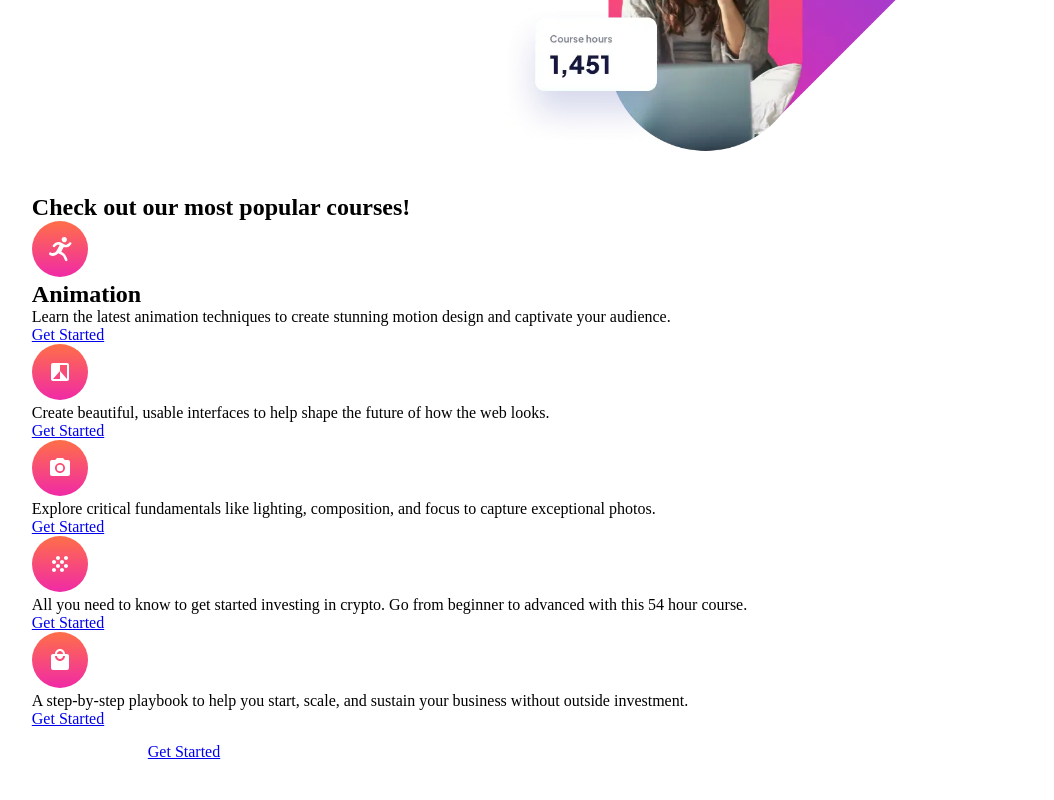
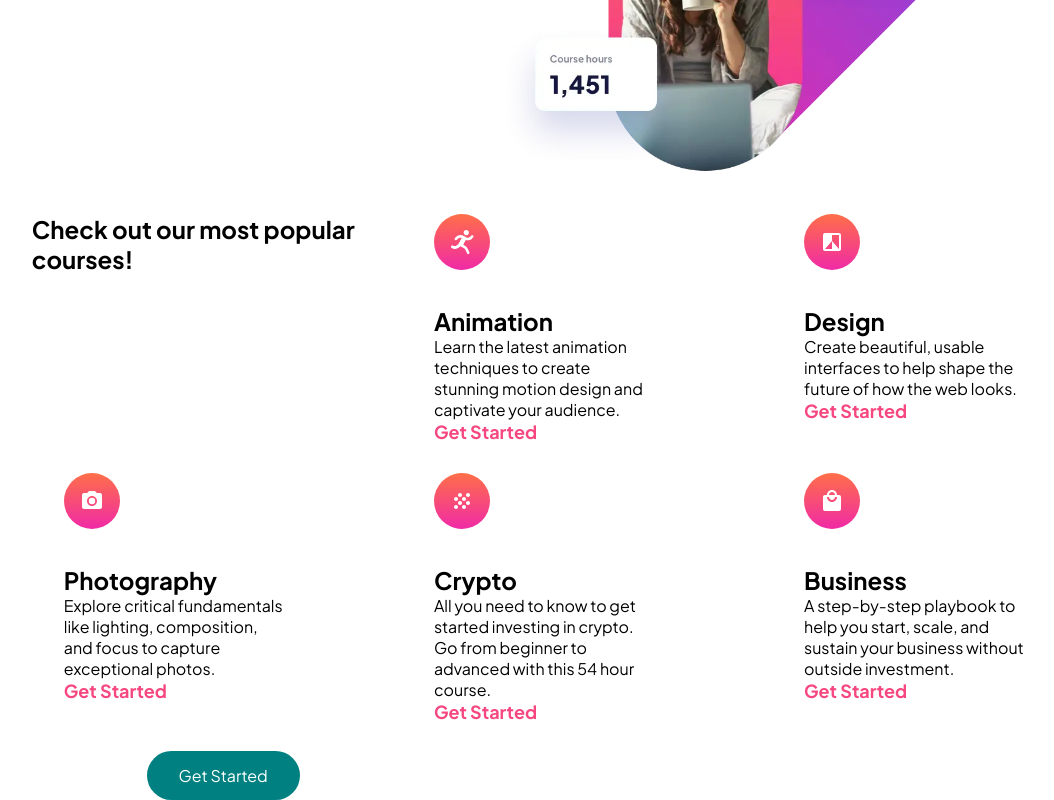
Before and after one commit to jreed-11/JR-skilled-E-learning-page, a plain HTML site: page index.html in a window 1280 px wide. Shown: the part 413-1213 px from the top of the page, without its empty margins (53-1107 px from the left). Before the commit the page ends 1174 px from the top, so only its background shows below. Drawn offline with Linux system fonts and the light colour scheme.

Commit message:
css updated
info grid section

```diff
--- a/index.html
+++ b/index.html
@@ -4,6 +4,12 @@
     <meta charset="UTF-8" />
     <meta name="viewport" content="width=device-width, initial-scale=1.0" />
     <link rel="stylesheet" href="/style.css" />
+    <link rel="preconnect" href="https://fonts.googleapis.com" />
+    <link rel="preconnect" href="https://fonts.gstatic.com" crossorigin />
+    <link
+      href="https://fonts.googleapis.com/css2?family=Plus+Jakarta+Sans:ital,wght@0,200..800;1,200..800&display=swap"
+      rel="stylesheet"
+    />
     <title>JR E Skilled Learning Page</title>
   </head>
   <body>
@@ -48,6 +54,7 @@
             src="/assets/icon-animation.svg"
             alt="icon of person running"
           />
+          <div class="info__card__description">
             <h2 class="info__card__title">Animation</h2>
             <p class="info__card__text">
               Learn the latest animation techniques to create stunning motion
@@ -55,17 +62,22 @@
             </p>
             <a class="info__card__link" href="#">Get Started</a>
           </div>
+        </div>
+
         <div class="info__card">
           <img
             class="info__card__img"
             src="/assets/icon-design.svg"
             alt="design icon"
           />
+          <div class="info__card__description">
+            <h2 class="info__card__title">Design</h2>
             <p class="info__card__text">
-            Create beautiful, usable interfaces to help shape the future of how
-            the web looks.
+              Create beautiful, usable interfaces to help shape the future of
+              how the web looks.
             </p>
             <a class="info__card__link" href="#">Get Started</a>
+          </div>
         </div>
         <div class="info__card">
           <img
@@ -73,11 +85,14 @@
             src="/assets/icon-photography.svg"
             alt="icon of a camera"
           />
+          <div class="info__card__description">
+            <h2 class="info__card__title">Photography</h2>
             <p class="info__card__text">
-            Explore critical fundamentals like lighting, composition, and focus
-            to capture exceptional photos.
+              Explore critical fundamentals like lighting, composition, and
+              focus to capture exceptional photos.
             </p>
             <a class="info__card__link" href="#">Get Started</a>
+          </div>
         </div>
         <div class="info__card">
           <img
@@ -85,11 +100,14 @@
             src="/assets/icon-crypto.svg"
             alt="design icon"
           />
+          <div class="info__card__description">
+            <h2 class="info__card__title">Crypto</h2>
             <p class="info__card__text">
               All you need to know to get started investing in crypto. Go from
               beginner to advanced with this 54 hour course.
             </p>
             <a class="info__card__link" href="#">Get Started</a>
+          </div>
         </div>
         <div class="info__card">
           <img
@@ -97,11 +115,14 @@
             src="/assets/icon-business.svg"
             alt="icon of hsoping bag"
           />
+          <div class="info__card__description">
+            <h2 class="info__card__title">Business</h2>
             <p class="info__card__text">
               A step-by-step playbook to help you start, scale, and sustain your
               business without outside investment.
             </p>
             <a class="info__card__link" href="#">Get Started</a>
+          </div>
         </div>
       </main>
 
--- a/style.css
+++ b/style.css
@@ -25,6 +25,10 @@
   --clr-btnHoover1: #666ca3;
   --clr-btnhoover2: #ffa7c3;
 
+  /*font Family */
+
+  --ff-body: "Plus Jakarta Sans", sans-serif;
+
   /* Font Sizes */
 
   --fs-400: 1rem; /* 16px */
@@ -33,6 +37,12 @@
   --fs-700: 2rem; /* 32px */
   --fs-800: 2.5rem; /* 40px */
   --fs-900: 3.5rem; /* 56px */
+
+  /* font weights */
+
+  --fw-medium: 500;
+  --fw-bold: 700;
+  --fw-extraBold: 800;
 
   /* Line Heights */
 
@@ -52,10 +62,30 @@
   display: flex;
 }
 
+/* -------------------------- */
+
+/* General styles */
+
+body {
+  font-family: var(--ff-body);
+}
+
 .main-container {
   margin-inline: auto;
   max-width: 69.4rem;
 }
+
+/* Genral Button Styles */
+
+.btn {
+  background-color: teal;
+  border-radius: 4rem;
+  color: var(--clr-secondary);
+  padding: 0.875rem 2rem;
+  text-decoration: none;
+}
+
+/* -------------------------- */
 
 /* Hero Grid Area */
 
@@ -75,3 +105,25 @@
   justify-content: space-between;
   grid-area: grid-header;
 }
+
+/* Info Grid Area */
+
+.info-grid {
+  grid-template-columns: repeat(3, 1fr);
+}
+
+.info__card__img {
+  padding-left: 2rem;
+}
+
+.info__card__description {
+  max-width: 17.875rem;
+  padding: 2rem 2rem 1.875rem 2rem;
+}
+
+.info__card__link {
+  color: var(--clr-alt);
+  font-size: var(--fs-500);
+  font-weight: var(--fw-bold);
+  text-decoration: none;
+}
```
Lines whose indentation alone changed are shown as unchanged.
